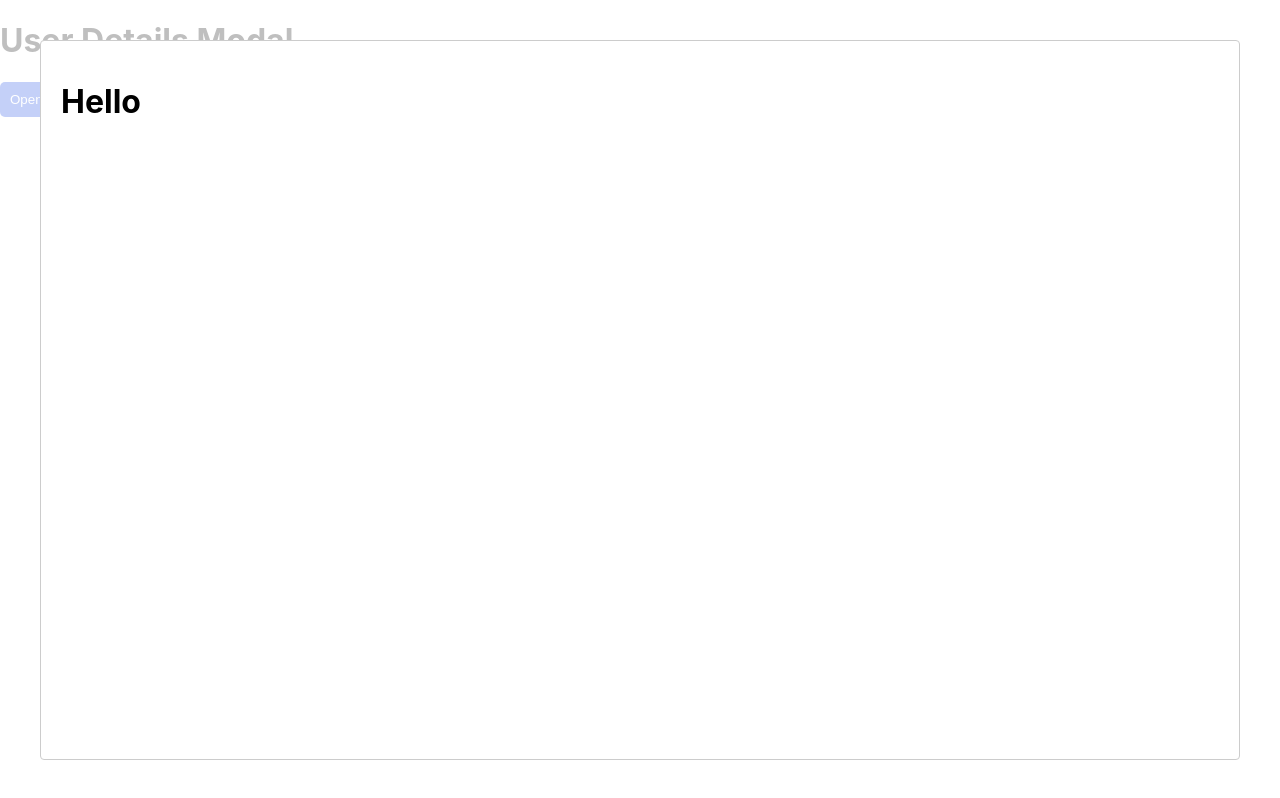
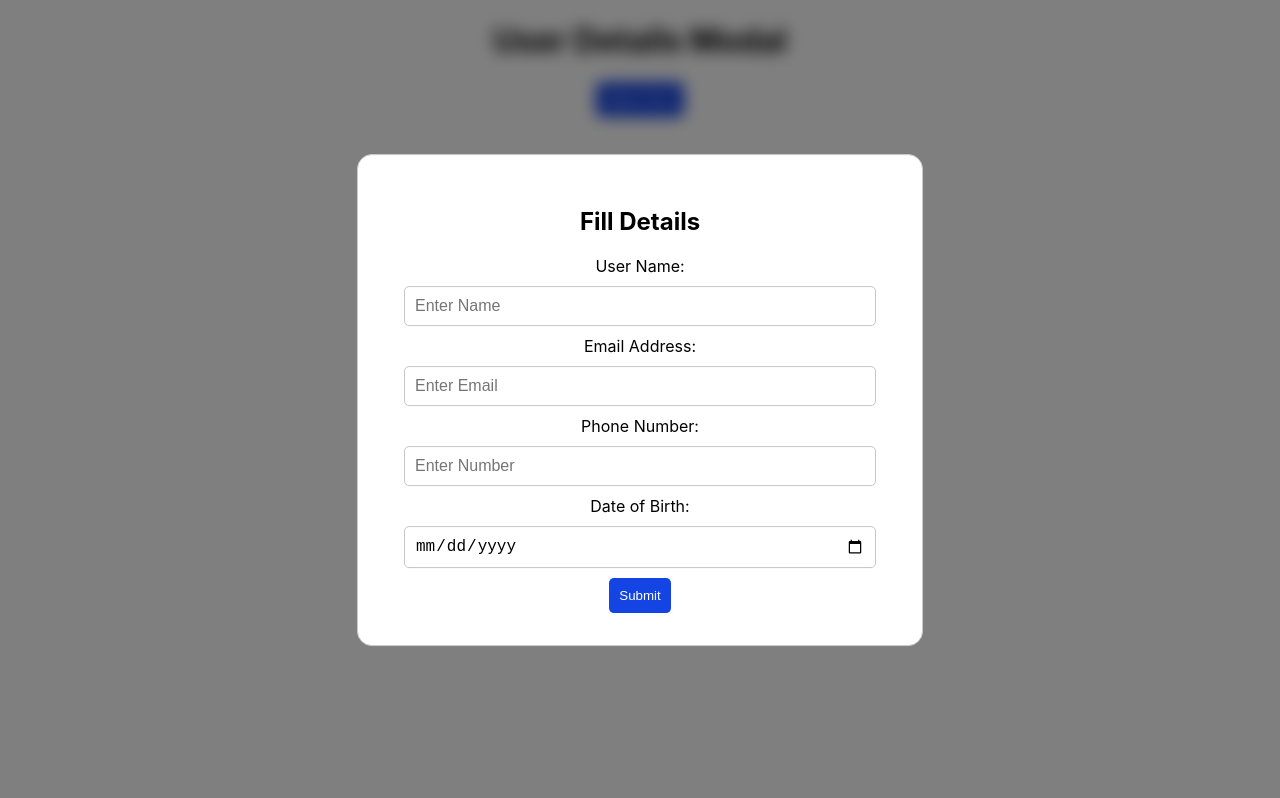
Before and after one commit to Naveed69/XModal, a React (Create React App) app in the folder xmodal/: page / in a window 1280 px wide. Both pictures are taken after a click on the button "Open Form". Built offline with nearby package versions, Linux system fonts and the light colour scheme.

Commit message:
Added Mdal

```diff
--- /dev/null
+++ b/xmodal/src/components/Form/Form.jsx
@@ -0,0 +1,73 @@
+import { useState } from "react";
+import styles from "./Form.module.css";
+const Form = () => {
+  const [formData, setFormData] = useState({
+    username: "",
+    email: "",
+    phone: "",
+    dob: "",
+  });
+  const handle = (e) => {
+    e.preventDefault();
+    if (formData.phone.length != 10) {
+      alert("Invalid phone number. Please enter a 10-digit phone number.");
+      return;
+    }
+    const todayDate = new Date(yyyymmdd);
+    console.log(todayDate, formData.dob);
+  };
+  const handleChange = (e) => {
+    const name1 = e.target.name;
+    setFormData({ ...formData, [name1]: e.target.value });
+  };
+  return (
+    <>
+      <form onSubmit={(e) => handle(e)}>
+        <h2>Fill Details</h2>
+        <label>User Name:</label>
+        <input
+          type="text"
+          name="username"
+          placeholder="Enter Name"
+          value={formData.username}
+          id={styles.username}
+          onChange={handleChange}
+          required
+        />
+        <label>Email Address:</label>
+        <input
+          type="email"
+          name="email"
+          placeholder="Enter Email"
+          value={formData.email}
+          id={styles.email}
+          onChange={handleChange}
+          required
+        />
+        <label>Phone Number:</label>
+        <input
+          type="number"
+          name="phone"
+          placeholder="Enter Number"
+          value={formData.phone}
+          id={styles.phone}
+          onChange={handleChange}
+          required
+        />
+        <label>Date of Birth:</label>
+        <input
+          type="date"
+          name="dob"
+          value={formData.dob}
+          id={styles.dob}
+          onChange={handleChange}
+          required
+        />
+        <button type="submit" className="submit-button">
+          Submit
+        </button>
+      </form>
+    </>
+  );
+};
+export default Form;
--- /dev/null
+++ b/xmodal/src/components/Form/Form.module.css
@@ -0,0 +1,21 @@
+form {
+  display: flex;
+  flex-direction: column;
+  align-items: center;
+  font-size: 1rem;
+}
+
+#username,
+#email,
+#phone,
+#dob {
+  width: 90%;
+  border-radius: 5px;
+  border: 1px solid rgb(197, 197, 197);
+  font-size: 1rem;
+  padding: 10px;
+  margin: 10px;
+}
+
+label {
+}
--- a/xmodal/src/components/Login.jsx
+++ b/xmodal/src/components/Login.jsx
@@ -1,16 +1,19 @@
 import { useState } from "react";
 import styles from "./Login.module.css";
 import ModalSet from "./Modal/Modal";
+import Form from "./Form/Form";
 const Login = () => {
   const [openModal, setOpenModal] = useState(false);
 
   return (
     <>
-      <h1>User Details Modal</h1>
-      <button onClick={() => setOpenModal(true)}>Open Form</button>
-      <ModalSet isOpen={openModal} setIsOpen={setOpenModal}>
-        {<h1>Hello</h1>}
-      </ModalSet>
+      <div className={styles.container}>
+        <h1>User Details Modal</h1>
+        <button onClick={() => setOpenModal(true)}>Open Form</button>
+        <ModalSet isOpen={openModal} setIsOpen={setOpenModal}>
+          {<Form />}
+        </ModalSet>
+      </div>
     </>
   );
 };
--- a/xmodal/src/components/Login.module.css
+++ b/xmodal/src/components/Login.module.css
@@ -3,5 +3,10 @@ button {
   border: none;
   background-color: rgb(20, 69, 228);
   border-radius: 5px;
-  color: white  ;
+  color: white;
 }
+.container {
+  display: flex;
+  flex-direction: column;
+  align-items: center;
+}
--- a/xmodal/src/components/Modal/Modal.jsx
+++ b/xmodal/src/components/Modal/Modal.jsx
@@ -7,16 +7,20 @@ function ModalSet({ isOpen, setIsOpen, children }) {
     setIsOpen(false);
   };
   const customStyles = {
+    overlay: {
+      backgroundColor: "rgba(0, 0, 0, 0.5)", // Dark semi-transparent background
+      backdropFilter: "blur(8px)", // Blurs the background
+    },
     content: {
-      width: "95%",
-      maxWidth: "572px",
+      width: "80%",
+      maxWidth: "500px",
       top: "50%",
       left: "50%",
       transform: "translateX(-50%) translateY(-50%)",
       height: "fit-content",
       maxHeight: "90vh",
-      background: "rgba(239, 239, 239, 0.85)",
-      border: "0",
+      background: "white",
+      border: "1px solid #ccc",
       borderRadius: "15px",
       padding: "2rem",
     },
@@ -26,7 +30,7 @@ function ModalSet({ isOpen, setIsOpen, children }) {
       isOpen={isOpen}
       onRequestClose={handleClose}
       shouldCloseOnOverlayClick={true}
-      // style={customStyles}
+      style={customStyles}
     >
       {children}
     </Modal>
```
Also changed, not shown: xmodal/package.json (+7 -0 lines), 1 other file (tests, documents, lock files or other folders).
